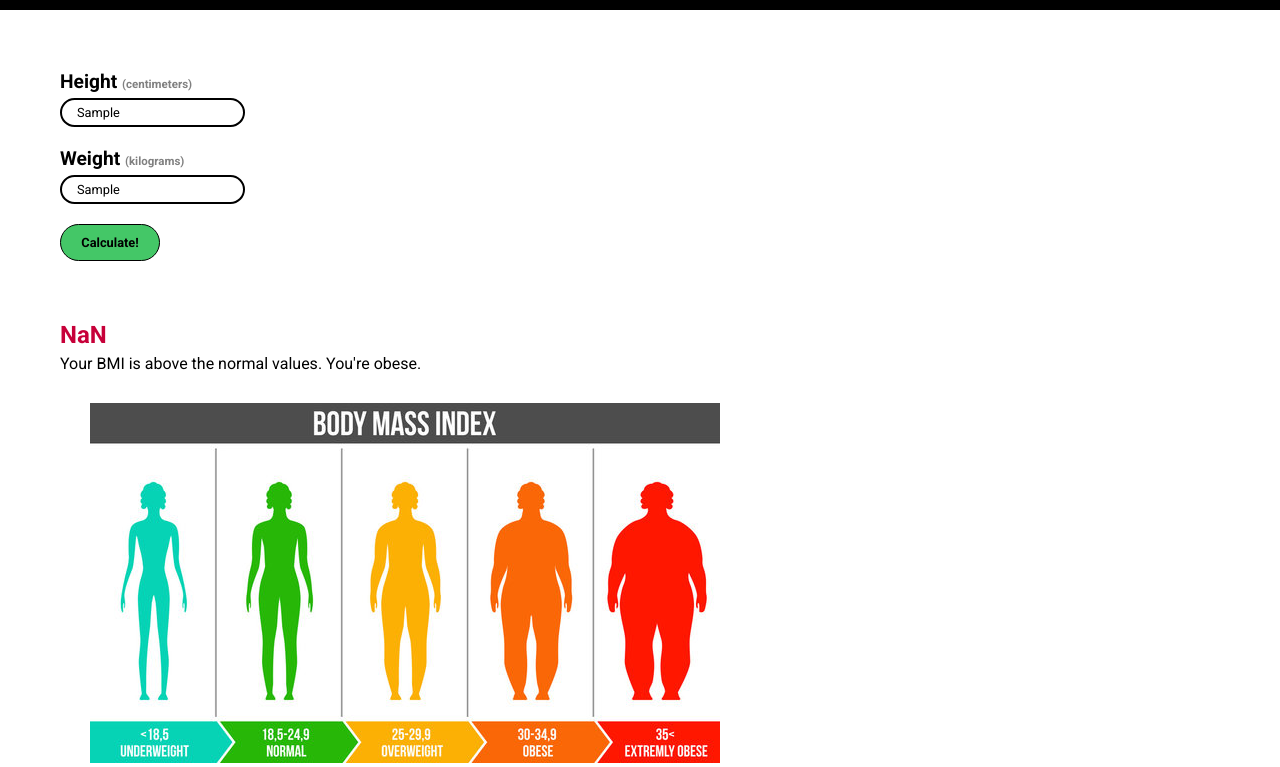
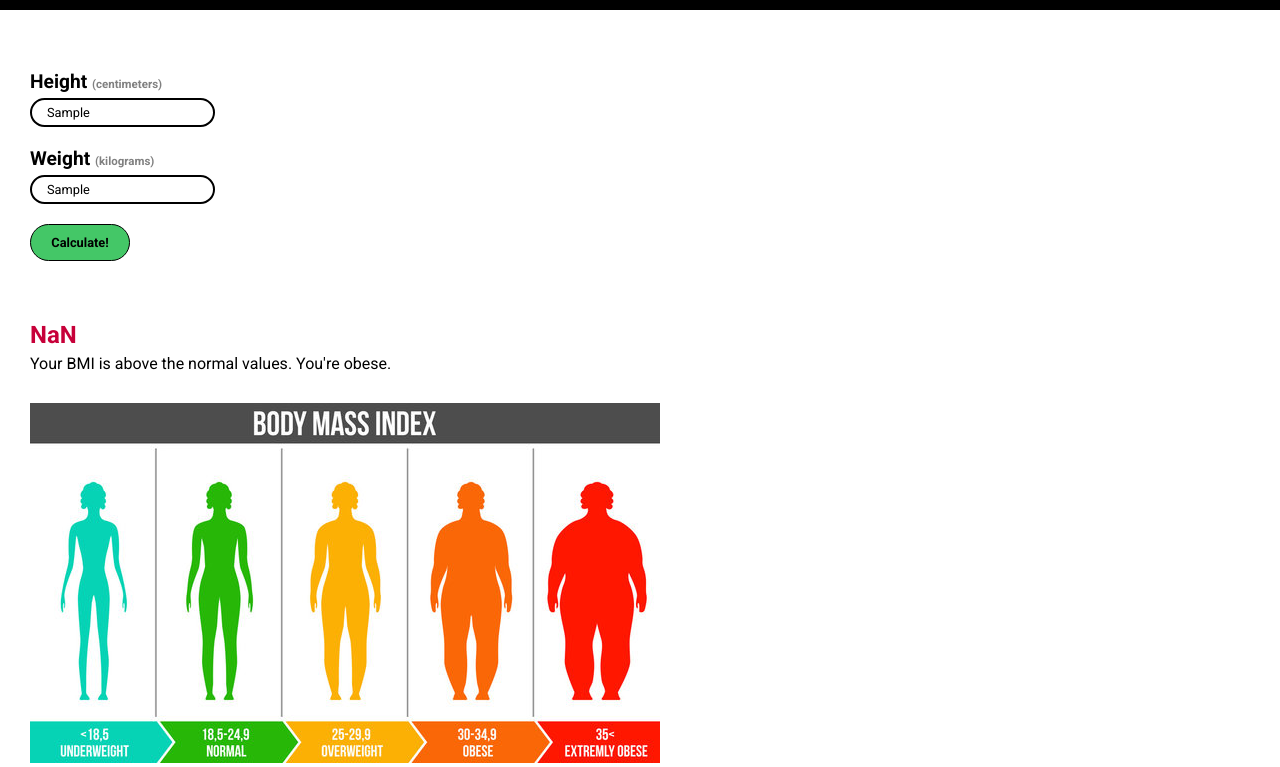
Before and after one commit to andrealmeida-24/BMI-Calculator, a plain HTML site: page index.html in a window 1280 px wide. Both pictures are taken after typing "Sample", "Sample" into the empty fields and a click on the button "Calculate!". Shown: the part 50-817 px from the top of the page. Drawn offline with Linux system fonts and the light colour scheme.

Commit message:
Add files via upload

```diff
--- a/calculatorBMI.css
+++ b/calculatorBMI.css
@@ -40,7 +40,7 @@ h1 {
 .calculator-container {
     display: flex;
     flex-direction: column;
-    margin: 60px auto auto 60px;
+    margin: 60px auto auto 30px;
 }
 
 h2 {
@@ -84,7 +84,7 @@ button {
 }
 
 .messages {
-    margin: 60px auto auto 60px;
+    margin: 60px auto auto 30px;
 }
 
 h3 {
@@ -101,5 +101,5 @@ p {
     visibility: hidden;
     max-width: 60%;
     height: auto;
-    margin: 30px auto auto 90px;
+    margin: 30px auto auto 30px;
 }
```
